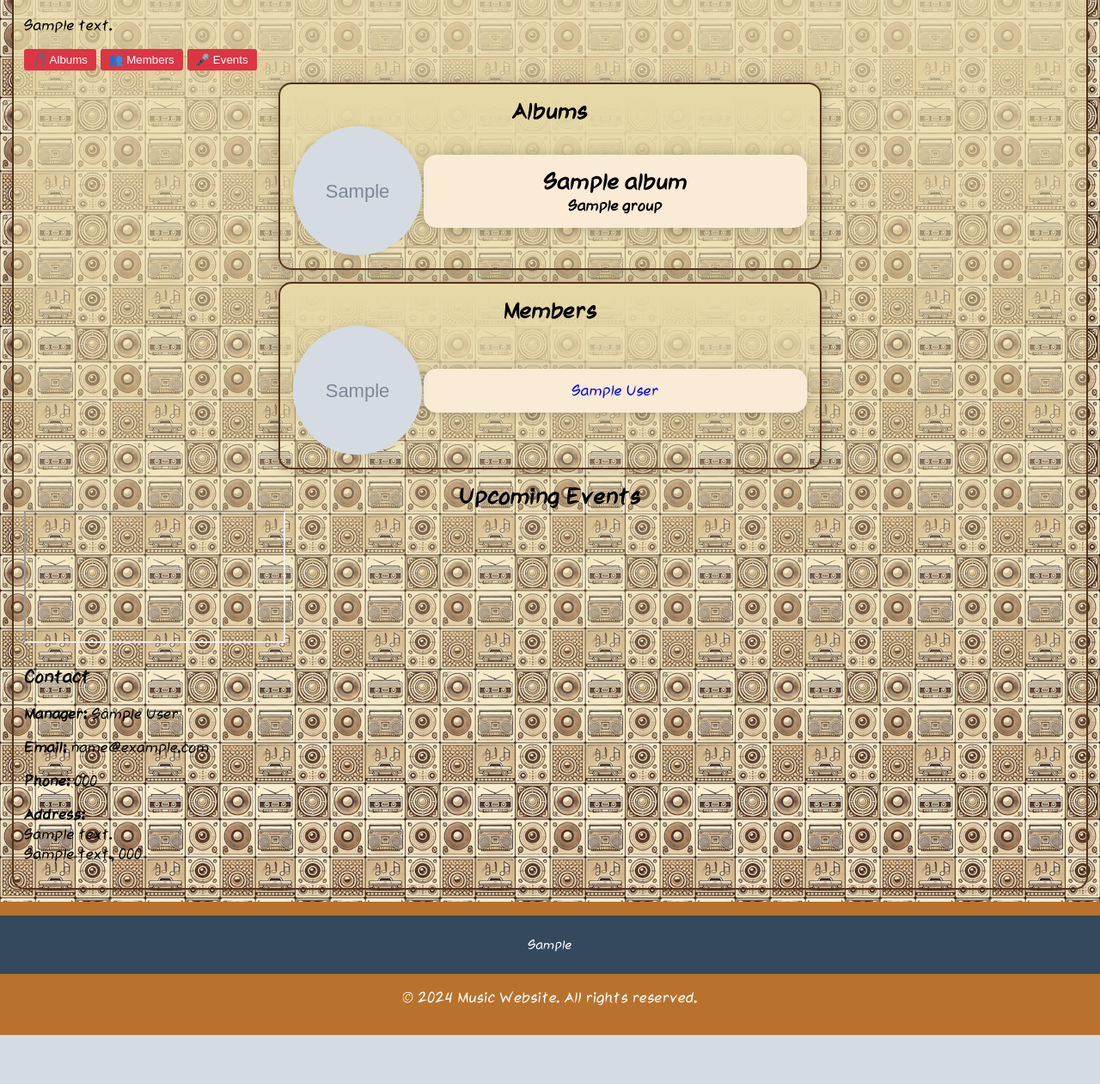
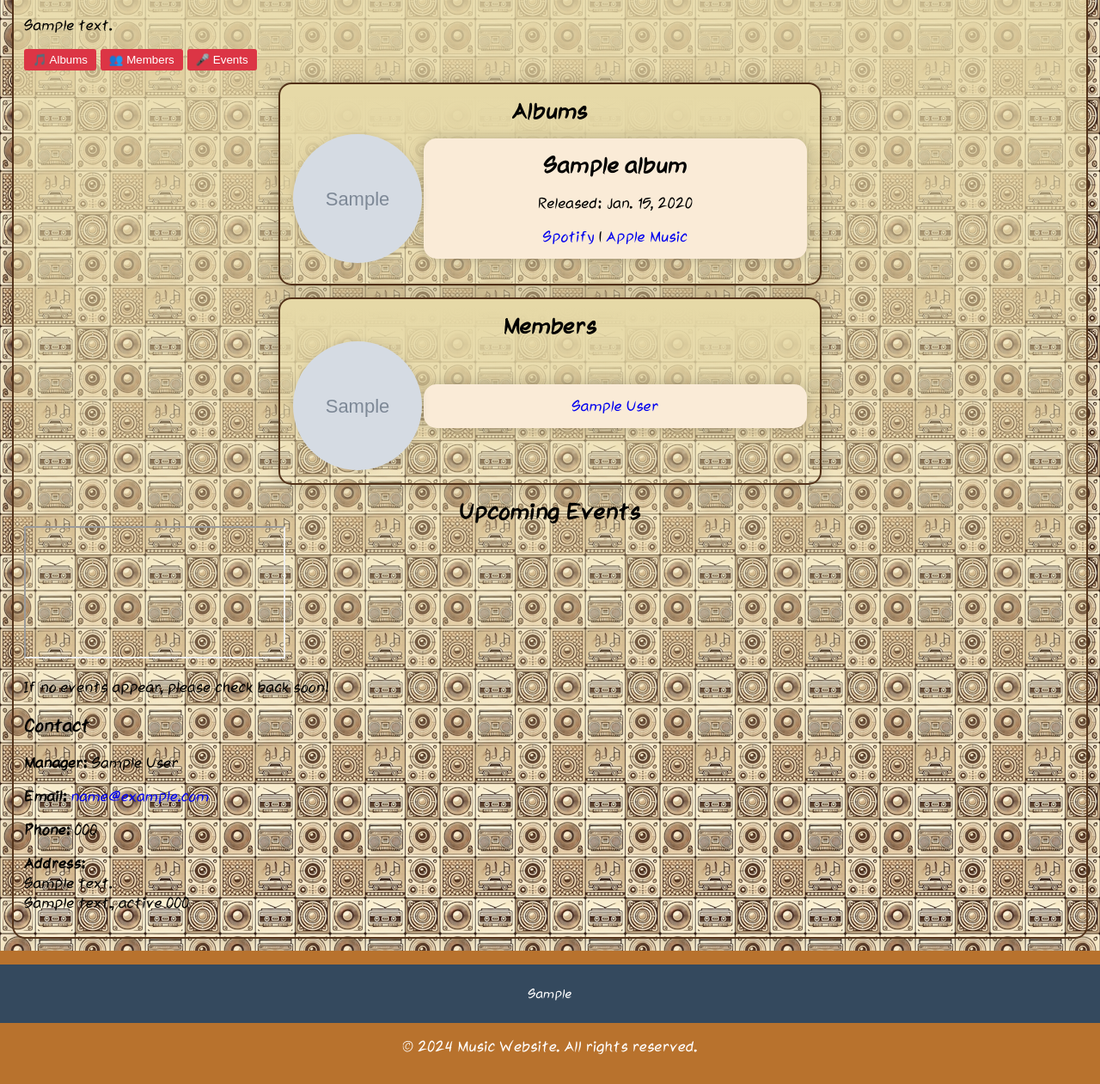
Before and after one commit to noperson83/hiphopculture.org, a Django app: page /group/group-detail/1 in a window 1280 px wide. Shown: the part 377-1638 px from the top of the page at 86% size. Before the commit the page ends 1581 px from the top, so only its background shows below. Run offline with Django 3.2, Linux system fonts and the light colour scheme; tables that the repository leaves empty hold one stand-in row (values such as "Sample post"); grey boxes marked "Sample" are stand-in pictures; parts of the project's set-up code (start-up, migrations or seed data) failed here and were passed over.

Commit message:
Enhance group detail page

```diff
--- a/group/templates/group_detail.html
+++ b/group/templates/group_detail.html
@@ -1,7 +1,10 @@
 {% extends "home/base.html" %}
 {% load static %}
 
-{% block title %}<title>{{ group_detail.group_name }} - Profile</title>{% endblock %}
+{% block title %}
+<title>{{ group_detail.group_name }} - Profile</title>
+<meta name="description" content="{{ group_detail.summary|default:'Group information' }}">
+{% endblock %}
 
 {% block breadcrumb %} / <a href="{% url 'group:group' %}">Groups</a> / {{ group_detail.group_name }}{% endblock %}
 
@@ -11,7 +14,7 @@
         <!-- Group Banner -->
         <div class="profile-banner" style="background-image: url('{{ group_detail.logo.url }}');">
             <div class="profile-pic-container">
-                <img src="{{ group_detail.button.url }}" alt="{{ group_detail.group_name }} Logo">
+                <img src="{{ group_detail.button.url }}" alt="{{ group_detail.group_name }} Logo" loading="lazy">
             </div>
         </div>
 
@@ -48,21 +51,26 @@
                         {% if album.cover_art %}
                             <td style="width: 150px;">
                             <a class="album-art" style="color:black;font-weight:bold;" href="{% url 'group:album-detail' album.id %}">
-                                <img src="{{ album.cover_art.url }}" alt="Album Art">
+                                <img src="{{ album.cover_art.url }}" alt="Album Art" loading="lazy">
                             </a>
                             </td>
                         {% else %}
                             <td style="width: 150px;">
                             <a class="album-art" style="color:black;font-weight:bold;" href="{% url 'group:album-detail' album.id %}">
-                                <img src="{% static '/home/images/LMNlogo.jpg' %}" alt="Album Art">
+                                <img src="{% static '/home/images/LMNlogo.jpg' %}" alt="Album Art" loading="lazy">
                             </a>
                             </td>
                         {% endif %}
                         <td>
                             <div class="album-card">
-                            <a style="color:black;font-weight:bold;" href="{% url 'group:album-detail' album.id %}">
-                                <h2>{{ album.title }}</h2>{{ album.group.group_name }}
-                            </a>
+                                <a style="color:black;font-weight:bold;" href="{% url 'group:album-detail' album.id %}">
+                                    <h2>{{ album.title }}</h2>
+                                </a>
+                                <p>Released: {{ album.release_date }}</p>
+                                <div class="stream-links">
+                                    {% if album.spotify_link %}<a href="{{ album.spotify_link }}" target="_blank">Spotify</a>{% endif %}
+                                    {% if album.apple_music_link %} | <a href="{{ album.apple_music_link }}" target="_blank">Apple Music</a>{% endif %}
+                                </div>
                             </div>
                         </td>
                         </tr>
@@ -125,17 +133,22 @@
         <div id="events" class="tab-content">
             <h2>Upcoming Events</h2>
             <iframe src="/schedule/calendar/compact_month/{{ group_detail.group_name|lower }}" class="mini-calendar"></iframe>
+            <p class="event-note">If no events appear, please check back soon!</p>
         </div>
 
         <!-- Contact Info -->
         <div class="group-contact">
             <h3>Contact</h3>
             <p><strong>Manager:</strong> {{ group_detail.first_name }} {{ group_detail.last_name }}</p>
-            <p><strong>Email:</strong> {{ group_detail.contact_email }}</p>
-            <p><strong>Phone:</strong> {{ group_detail.contact_phone }}</p>
+            <p><strong>Email:</strong>
+                {% if group_detail.contact_email %}
+                    <a href="mailto:{{ group_detail.contact_email }}">{{ group_detail.contact_email }}</a>
+                {% else %}Not provided{% endif %}
+            </p>
+            <p><strong>Phone:</strong> {{ group_detail.contact_phone|default:'Not provided' }}</p>
             <p><strong>Address:</strong><br>
-                {{ group_detail.billing_address }}<br>
-                {{ group_detail.billing_address_city }}, {{ group_detail.state }} {{ group_detail.billing_address_zipcode }}</p>
+                {{ group_detail.billing_address|default:'' }}<br>
+                {{ group_detail.billing_address_city|default:'' }}{% if group_detail.billing_address_state %}, {{ group_detail.billing_address_state }}{% endif %} {{ group_detail.billing_address_zipcode|default:'' }}</p>
         </div>
     </div>
 </div>
```
